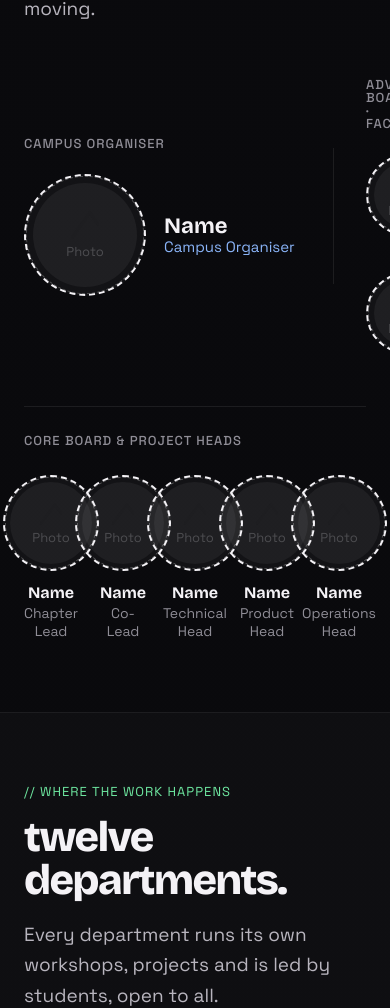
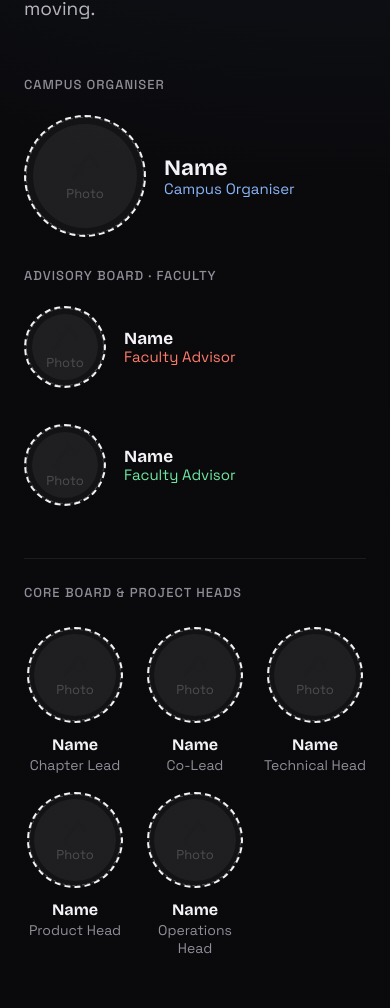
Before and after one commit to saurabhksatya/gdg-web, a Next.js app: page / in a window 390 px wide. Shown: the part 2301-3309 px from the top of the page. Built offline with nearby package versions, Linux system fonts and the light colour scheme.

Commit message:
Fix: Fixed Behavior in smaller screens

```diff
--- a/app/globals.css
+++ b/app/globals.css
@@ -1439,4 +1439,30 @@ footer {
   .join-actions .button {
     min-height: 54px;
   }
+
+  .team-top-grid {
+    grid-template-columns: 1fr;
+    gap: 32px;
+  }
+
+  .team-divider {
+    display: none;
+  }
+
+  .team-core-grid {
+    grid-template-columns: repeat(3, minmax(0, 1fr));
+    gap: 18px;
+  }
+
+  .department-list {
+    grid-template-columns: 1fr;
+    gap: 18px;
+  }
 }
+
+@media (max-width: 1280px) {
+  .department-list {
+    grid-template-columns: 1fr 1fr;
+    gap: 18px;
+  }
+}
```
